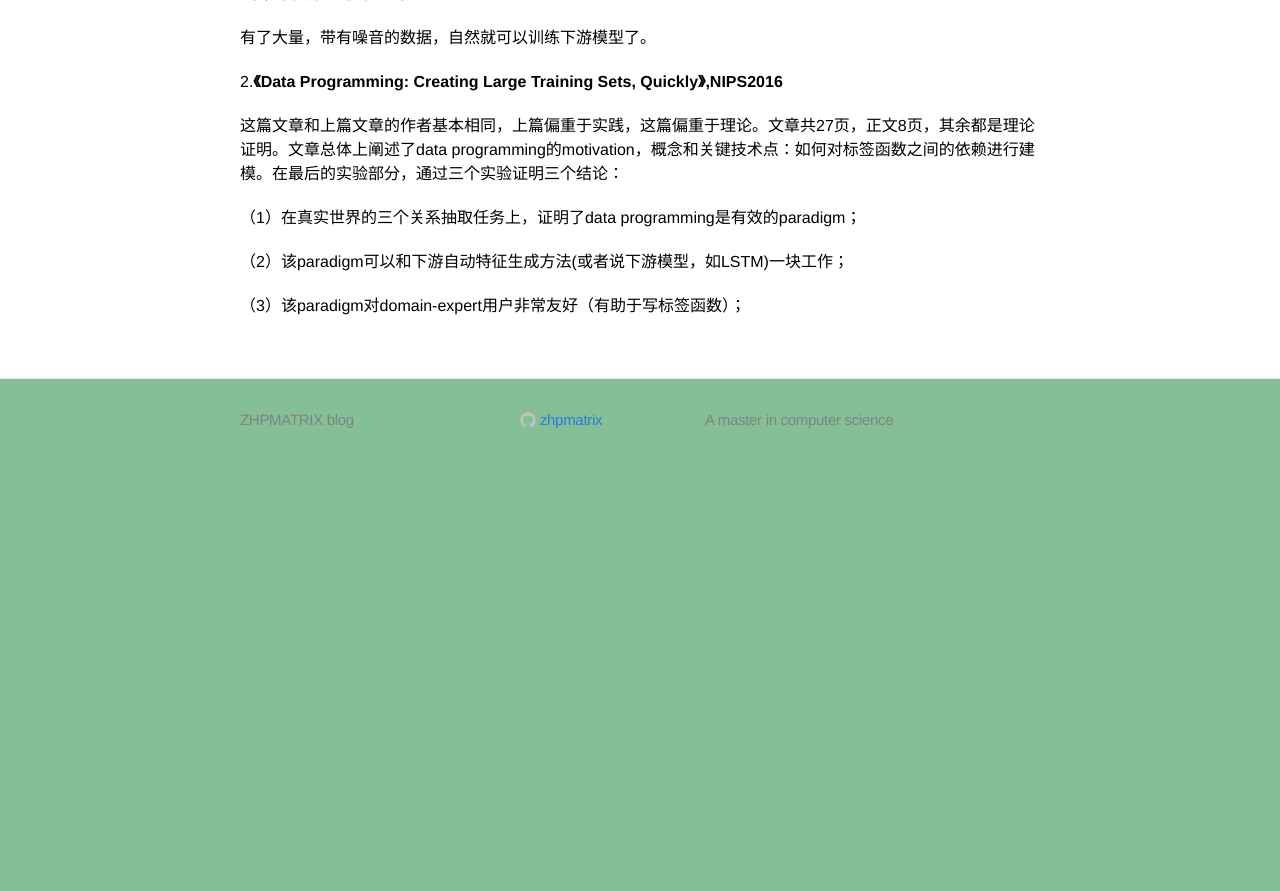
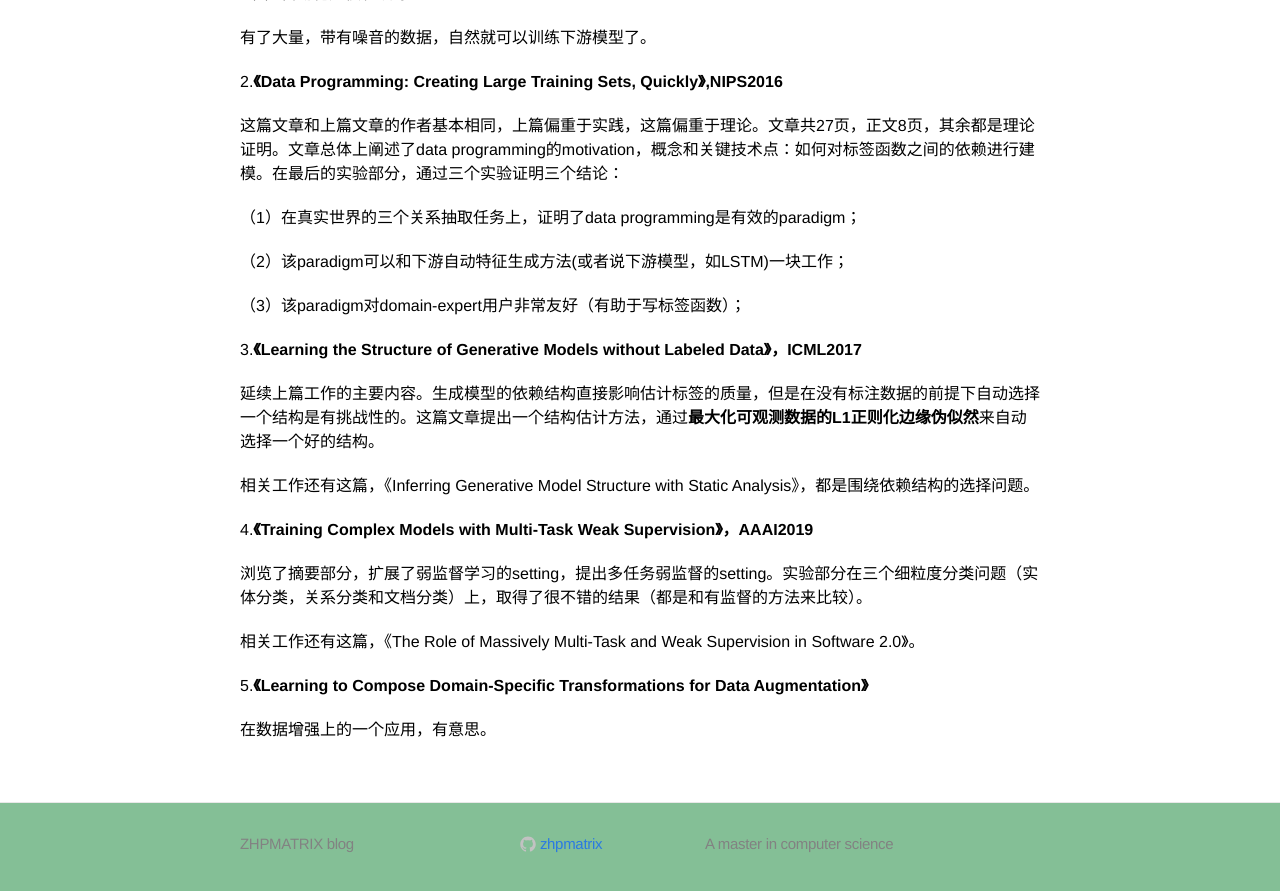
Before and after one commit to zhpmatrix/zhpmatrix.github.io, a Jekyll site: the page built from _posts/2019-06-05-snorkel.md, in a window 1280 px wide and 900 px high, scrolled down 1626 px. Shown: the top 891 px of the window. Built offline with Jekyll 4.4.1, drawn with Linux system fonts in a browser that asks for light colours; comment, search, counter and statistics services are not loaded; before the commit the page ends 2102 px from its top, so only the background shows below that.

Commit message:
add new content

```diff
--- a/_posts/2019-06-05-snorkel.md
+++ b/_posts/2019-06-05-snorkel.md
@@ -71,3 +71,19 @@ snorkel是什么已经有了大致的印象了。那么这里简单谈一谈snor
 （2）该paradigm可以和下游自动特征生成方法(或者说下游模型，如LSTM)一块工作；
 
 （3）该paradigm对domain-expert用户非常友好（有助于写标签函数）；
+
+3.**《Learning the Structure of Generative Models without Labeled Data》，ICML2017**
+
+延续上篇工作的主要内容。生成模型的依赖结构直接影响估计标签的质量，但是在没有标注数据的前提下自动选择一个结构是有挑战性的。这篇文章提出一个结构估计方法，通过**最大化可观测数据的L1正则化边缘伪似然**来自动选择一个好的结构。
+
+相关工作还有这篇，《Inferring Generative Model Structure with Static Analysis》，都是围绕依赖结构的选择问题。
+
+4.**《Training Complex Models with Multi-Task Weak Supervision》，AAAI2019**
+
+浏览了摘要部分，扩展了弱监督学习的setting，提出多任务弱监督的setting。实验部分在三个细粒度分类问题（实体分类，关系分类和文档分类）上，取得了很不错的结果（都是和有监督的方法来比较）。
+
+相关工作还有这篇，《The Role of Massively Multi-Task and Weak Supervision in Software 2.0》。
+
+5.**《Learning to Compose Domain-Specific Transformations for Data Augmentation》**
+
+在数据增强上的一个应用，有意思。
```
